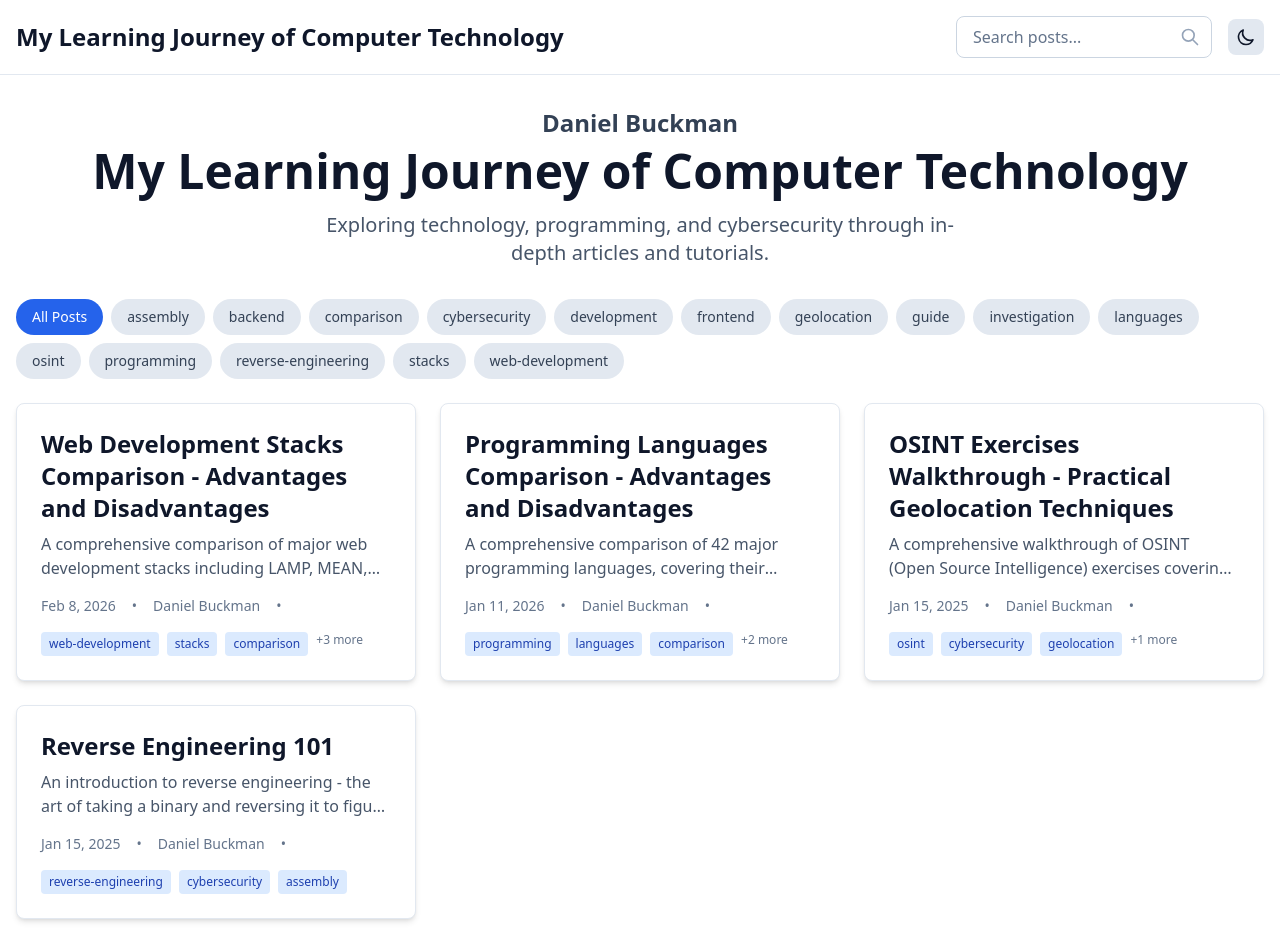
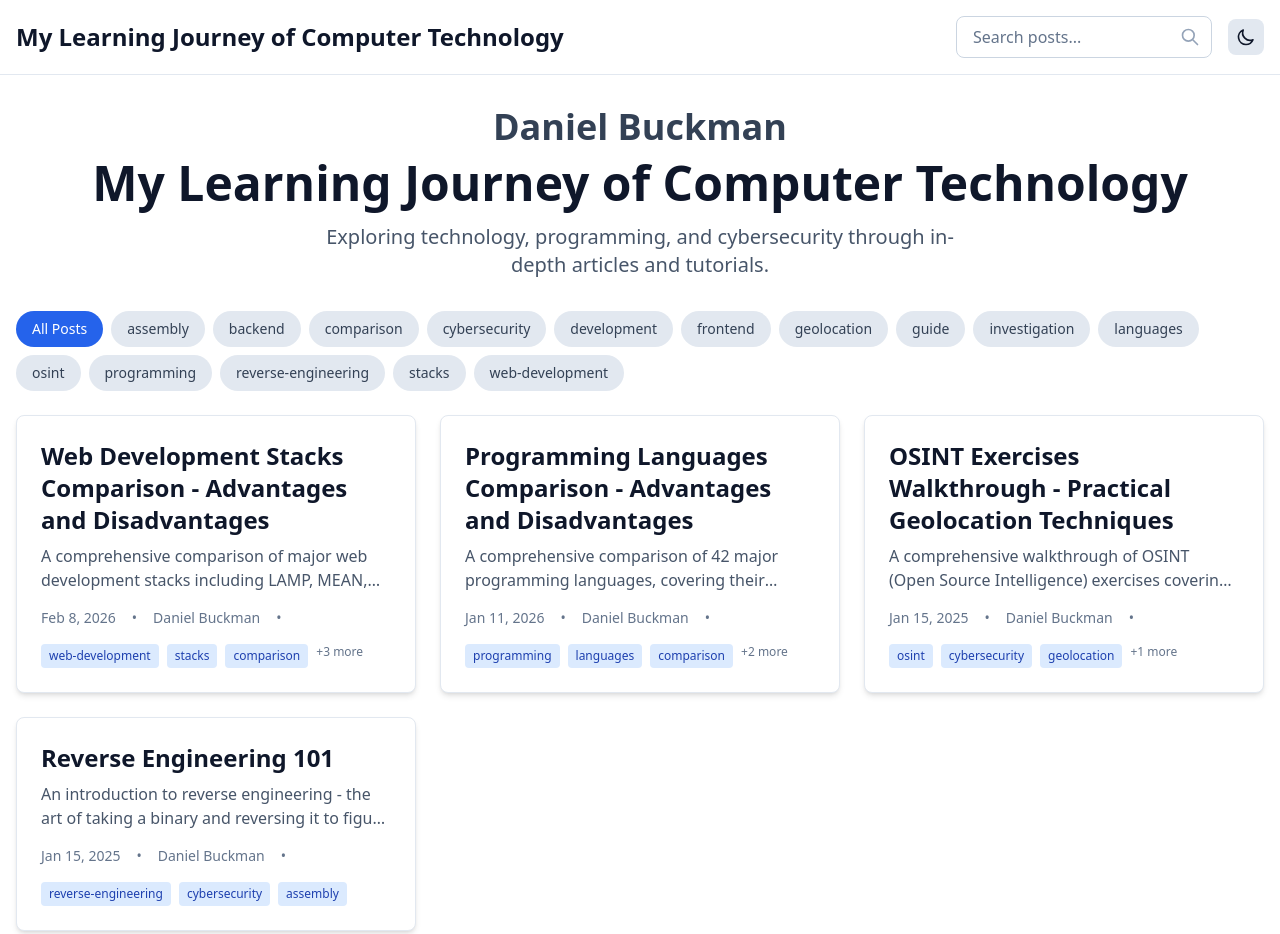
Before and after one commit to duskdem0n83/astro-project1, an Astro site: page / in a window 1280 px wide. Shown: the top 934 px of the page. Built offline with nearby package versions, Linux system fonts and the light colour scheme; Astro itself is replaced by a stand-in of ours; some packages are replaced by stand-ins of ours.

Commit message:
Increase font size of Daniel Buckman name for better visibility

```diff
--- a/src/pages/index.astro
+++ b/src/pages/index.astro
@@ -11,7 +11,7 @@
 <BaseLayout title="My Learning Journey of Computer Technology" description="A modern tech blog built with Astro">
   <div class="container mx-auto px-4 py-8">
     <header class="mb-8 text-center">
-      <h2 class="text-2xl font-semibold text-slate-700 dark:text-slate-300 mb-2">
+      <h2 class="text-4xl font-semibold text-slate-700 dark:text-slate-300 mb-3">
         Daniel Buckman
       </h2>
       <h1 class="text-5xl font-bold text-slate-900 dark:text-slate-100 mb-4">
```
